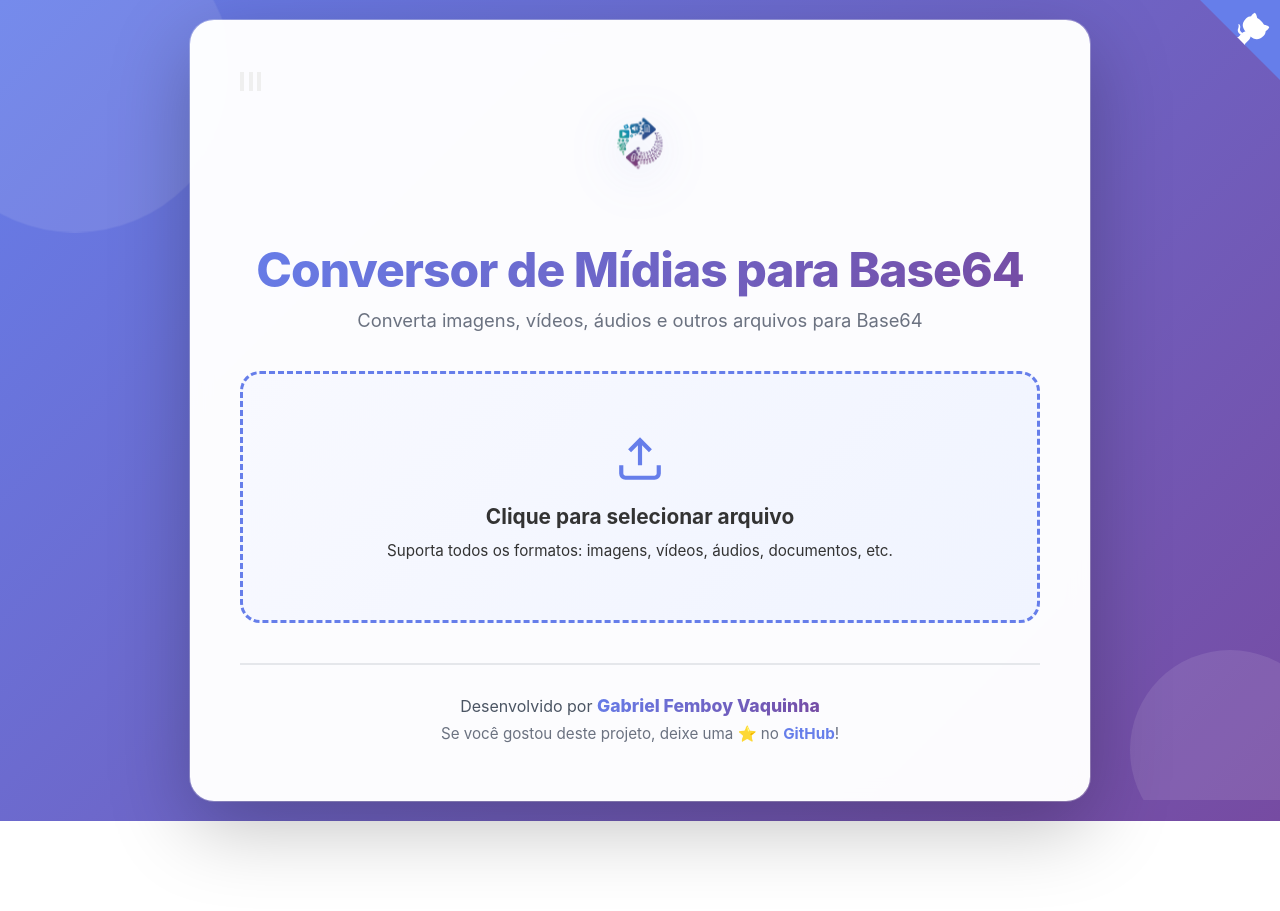
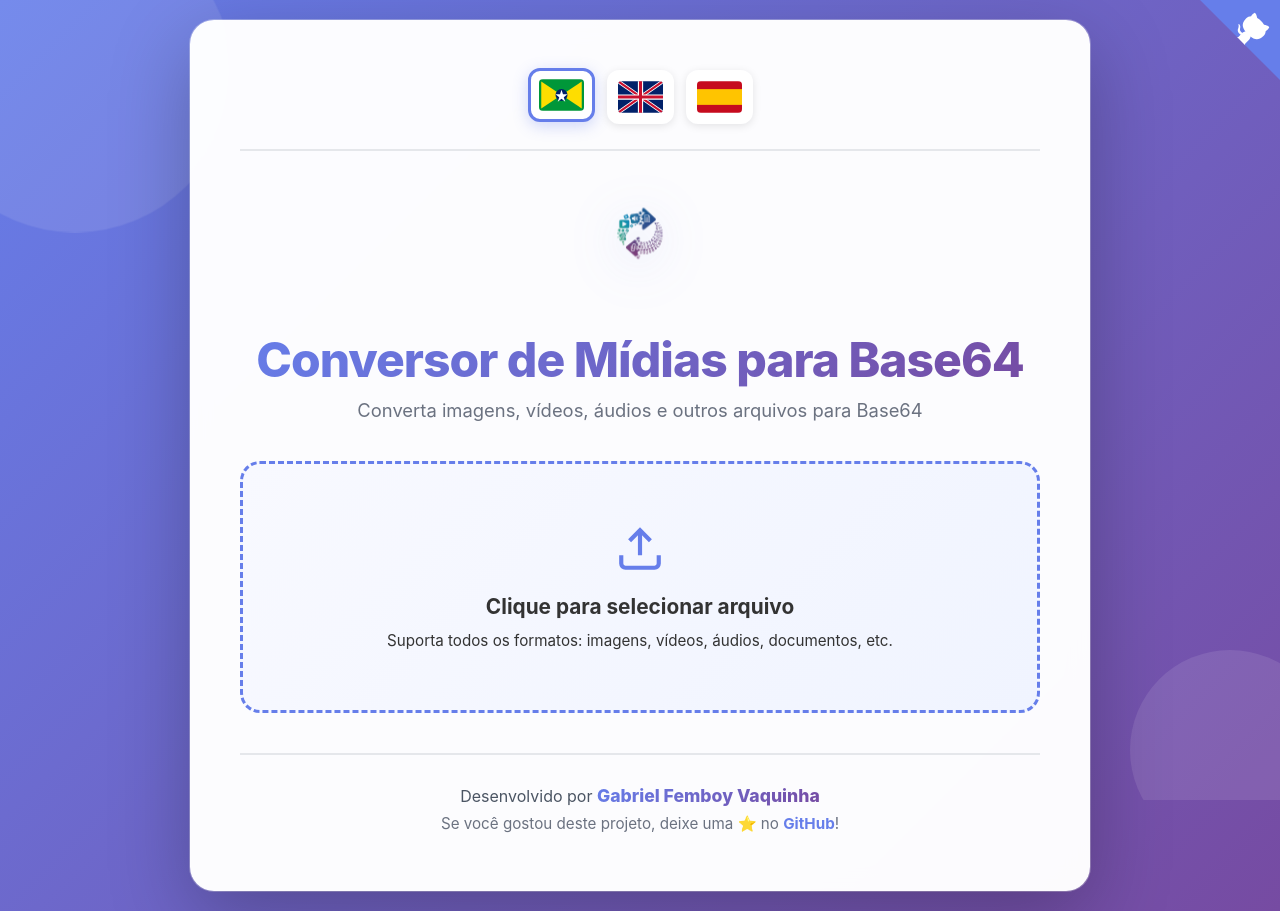
Before and after one commit to gabrielfemboyvaquinhas/midias-converter-base64, a plain HTML site: page index.html in a window 1280 px wide. Before the commit the page ends 821 px from the top, so only its background shows below. Drawn offline with Linux system fonts and the light colour scheme.

Commit message:
Add files via upload

```diff
--- a/style.css
+++ b/style.css
@@ -122,6 +122,68 @@ body {
         opacity: 1;
         transform: translateY(0);
     }
+}
+
+.language-selector {
+    display: flex;
+    justify-content: center;
+    gap: 12px;
+    margin-bottom: 30px;
+    padding-bottom: 25px;
+    border-bottom: 2px solid #e5e7eb;
+}
+
+.lang-btn {
+    background: white;
+    border: 3px solid transparent;
+    border-radius: 12px;
+    padding: 8px;
+    cursor: pointer;
+    transition: all 0.3s cubic-bezier(0.4, 0, 0.2, 1);
+    box-shadow: 0 2px 8px rgba(0, 0, 0, 0.1);
+    position: relative;
+    overflow: hidden;
+}
+
+.lang-btn::before {
+    content: '';
+    position: absolute;
+    top: 0;
+    left: 0;
+    right: 0;
+    bottom: 0;
+    background: linear-gradient(135deg, #667eea 0%, #764ba2 100%);
+    opacity: 0;
+    transition: opacity 0.3s ease;
+    z-index: 0;
+}
+
+.lang-btn:hover::before {
+    opacity: 0.1;
+}
+
+.lang-btn.active {
+    border-color: #667eea;
+    box-shadow: 0 4px 15px rgba(102, 126, 234, 0.3);
+    transform: translateY(-2px);
+}
+
+.lang-btn:hover {
+    transform: translateY(-3px);
+    box-shadow: 0 6px 20px rgba(102, 126, 234, 0.25);
+}
+
+.lang-btn:active {
+    transform: translateY(-1px);
+}
+
+.flag-icon {
+    width: 45px;
+    height: 32px;
+    display: block;
+    border-radius: 4px;
+    position: relative;
+    z-index: 1;
 }
 
 .logo-container {
```
